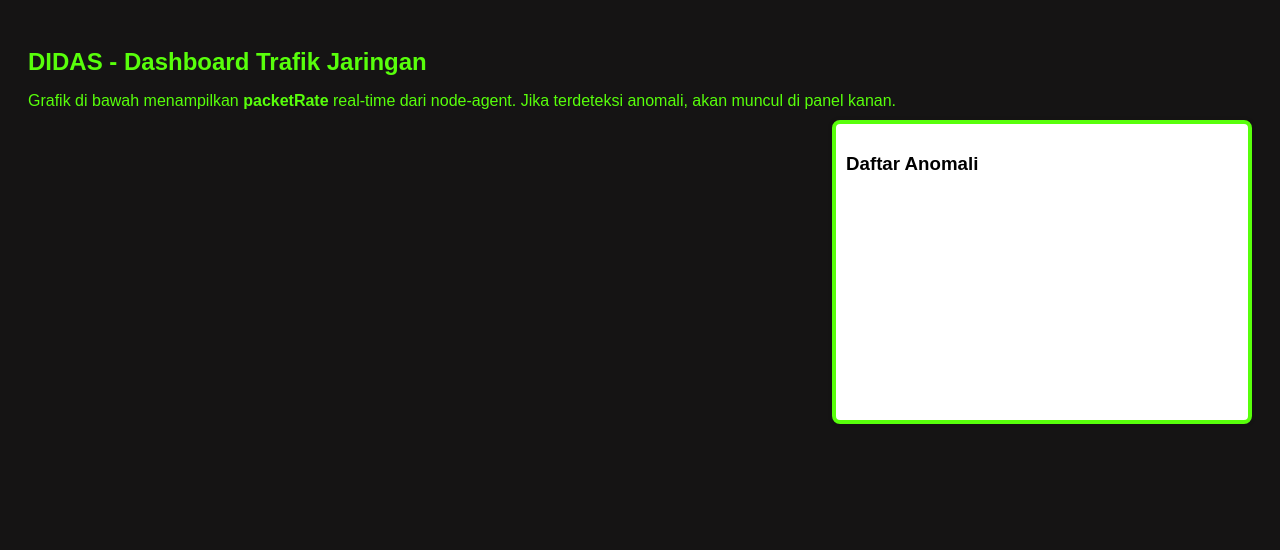
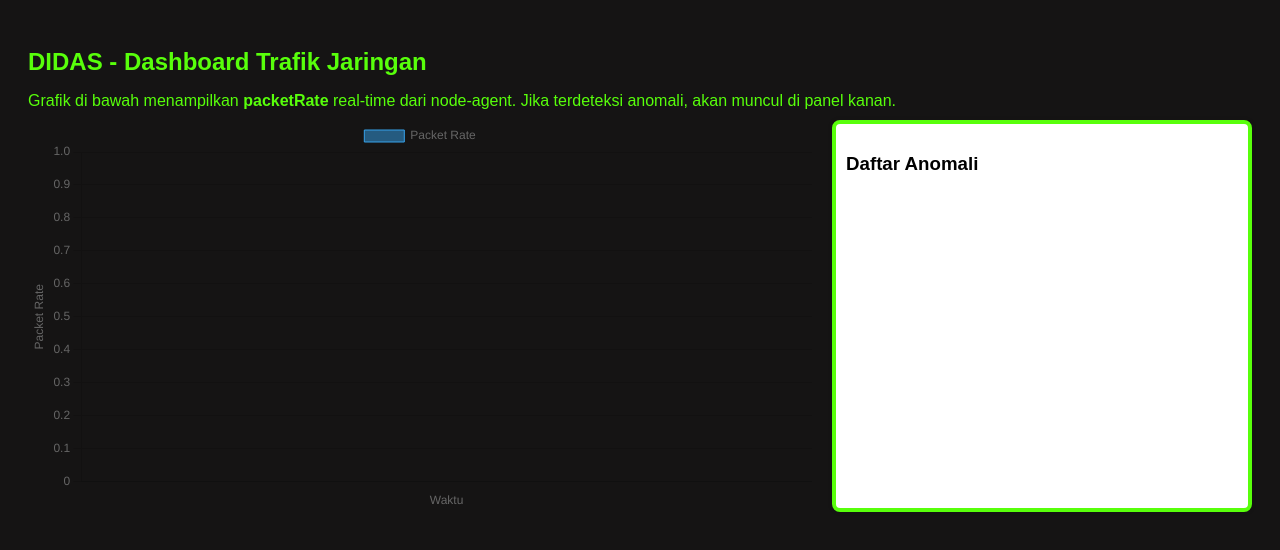
Before and after one commit to mghaniii/Anomali-jaringan, a plain HTML site: page dashboard/index.html in a window 1280 px wide. Drawn offline with nearby package versions, Linux system fonts and the light colour scheme; no server answers.

Commit message:
inisiallisasi varibel

```diff
--- a/dashboard/index.html
+++ b/dashboard/index.html
@@ -59,5 +59,48 @@ body {
     <script src="https://cdn.jsdelivr.net/npm/chart.js"></script>
   <!-- Socket.IO client dari server kita -->
   <script src="http://localhost:3000/socket.io/socket.io.js"></script>
+
+  <script>
+    const socket =io("http://localhost:3000");
+
+
+    const ctx = document.getElementById("trafficChart").getContext('2d');
+     const labels = [];      // label sumbu-X (waktu)
+    const dataPoints = [];
+
+
+    const trafficChart = new Chart(ctx, {
+      type: "line",
+      data: {
+        labels: labels,
+        datasets: [{
+          label: "Packet Rate",
+          data: dataPoints,
+          borderWidth: 1,
+          fill: false,
+        }]
+      },
+      options: {
+        responsive: true,
+        animation: false,
+        scales: {
+          x: {
+            title: {
+              display: true,
+              text: "Waktu"
+            }
+          },
+          y: {
+            title: {
+              display: true,
+              text: "Packet Rate"
+            },
+            beginAtZero: true
+          }
+        }
+      }
+    });
+
+  </script>
 </body>
 </html>
```
